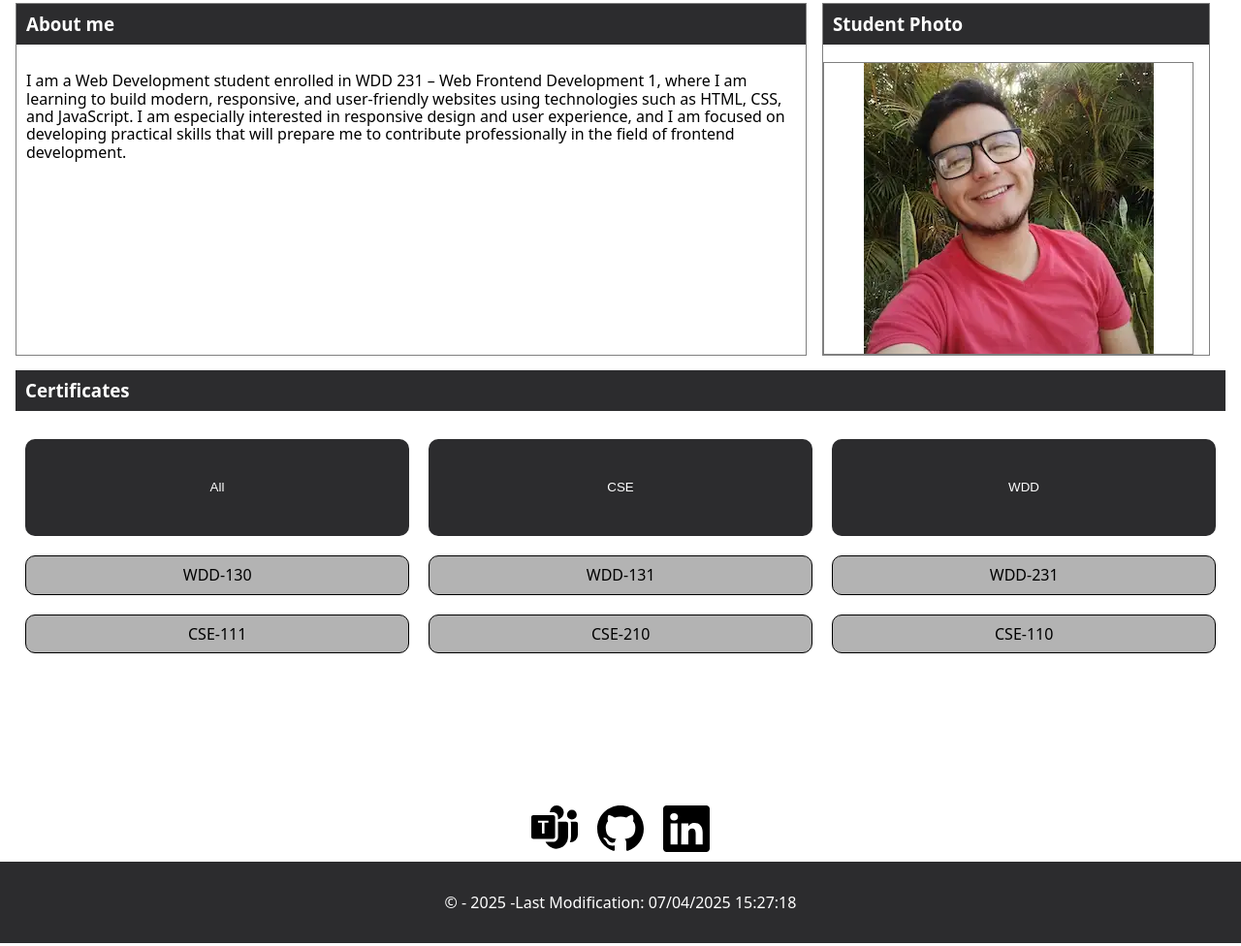
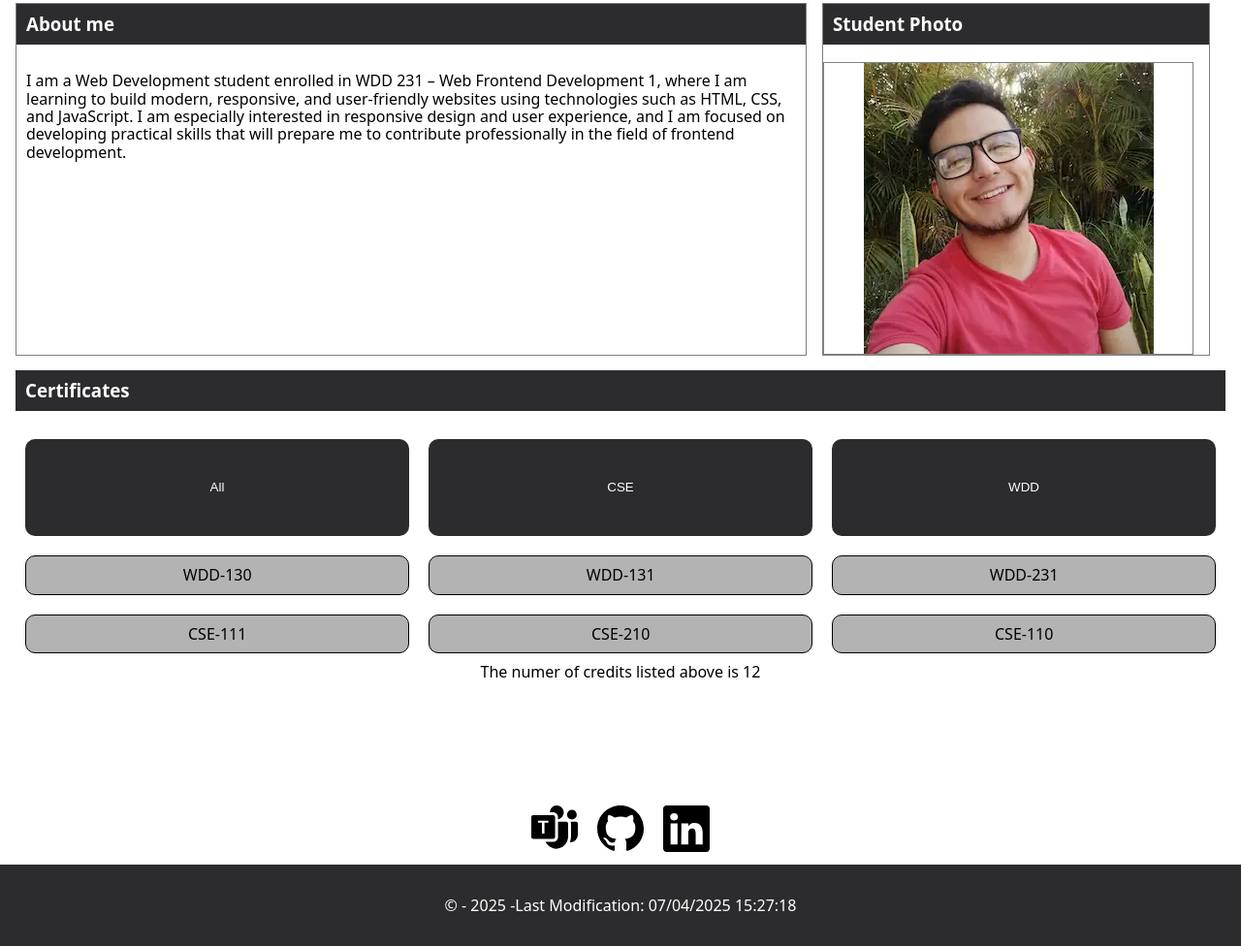
Before and after one commit to cmart1109/wdd231, a plain HTML site: page index.html in a window 1280 px wide. Shown: the part 193-1169 px from the top of the page at 97% size. Drawn offline with Linux system fonts and the light colour scheme.

Commit message:
added credits & links

```diff
--- a/index.html
+++ b/index.html
@@ -61,9 +61,15 @@
         </main>
         <footer>
         <div class="social-container">
-            <img src="./images/teams.svg" alt="teams logo" height="48" width="48">
-            <img src="./images/github.svg" alt="github logo" height="48" width="48">
-            <img src="./images/linkedin.svg" alt="linkedin Logo" height="48" width="48">
+            <a href="https://teams.microsoft.com/v2/">
+                <img src="./images/teams.svg" alt="teams logo" height="48" width="48">
+            </a>
+            <a href="https://github.com/cmart1109/wdd231">
+                <img src="./images/github.svg" alt="github logo" height="48" width="48">
+            </a>
+            <a href="https://www.linkedin.com/in/ch-martinez2002/">
+                <img src="./images/linkedin.svg" alt="linkedin Logo" height="48" width="48">
+            </a>
         </div>
         <div class="footer-black">
             <p id="year"></p>
--- a/scripts/courses.js
+++ b/scripts/courses.js
@@ -41,7 +41,7 @@ const coursesContainer = document.querySelector('.courses');
 const allButton = document.querySelector(".all-button");
 const cseButton = document.querySelector(".cse-button");
 const wddButton = document.querySelector(".wdd-button");
-const creditsMessage = document.querySelector("credits-indicator")
+const creditsMessage = document.querySelector(".credits-indicator")
 let credits;
 
 function getCourses(coursesArray) {
@@ -49,15 +49,18 @@ function getCourses(coursesArray) {
         const courseBox = document.createElement("div");
         courseBox.textContent = `${course.type}-${course.code}`;
         coursesContainer.appendChild(courseBox)
+        credits+= 2;
     });
+    showCredits();
 }
 
 function showCredits() {
-    creditsMessage.textContent = `The numer of credits listed`;
+    creditsMessage.textContent = `The numer of credits listed above is ${credits}`;
 }
 
 function clearCourses() {
     coursesContainer.innerHTML = "";
+    credits = 0;
 }
 
 function getAllCourses(coursesArray) {
```
